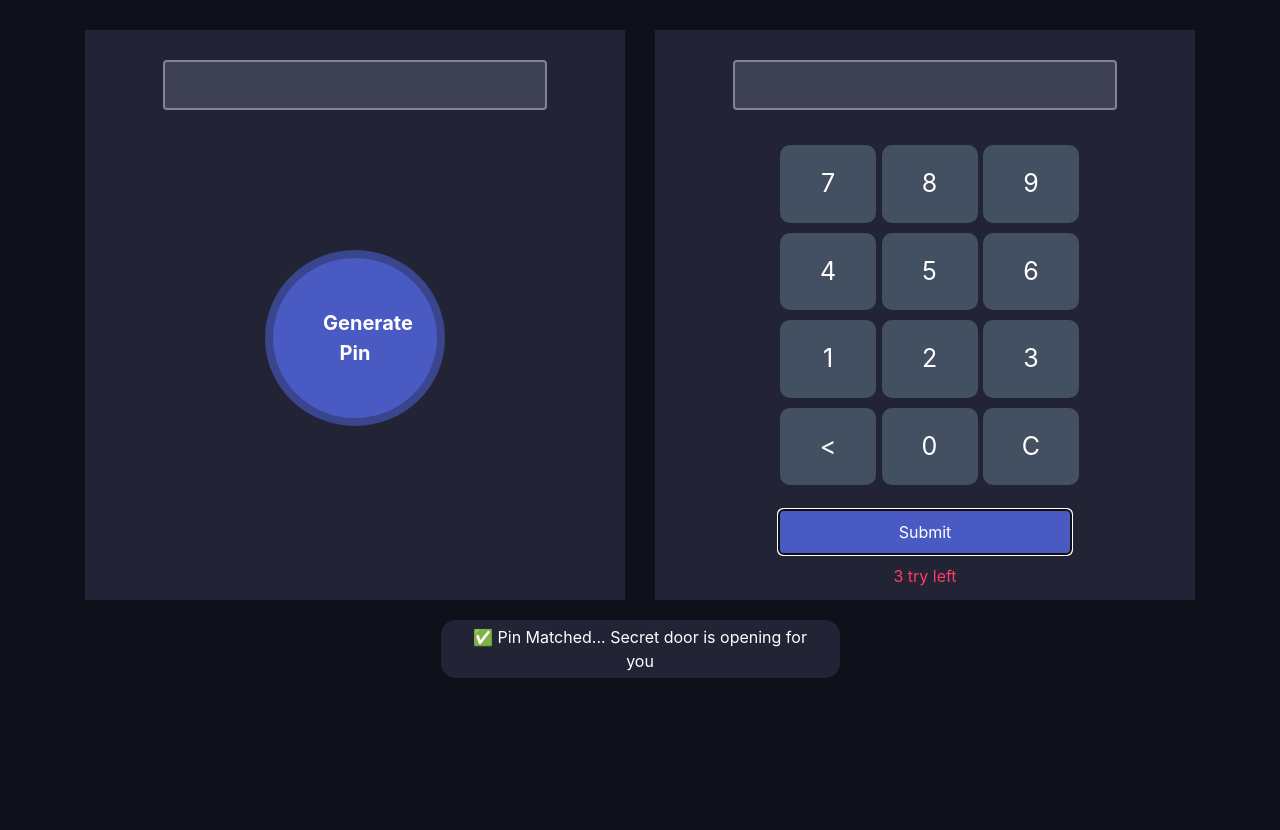
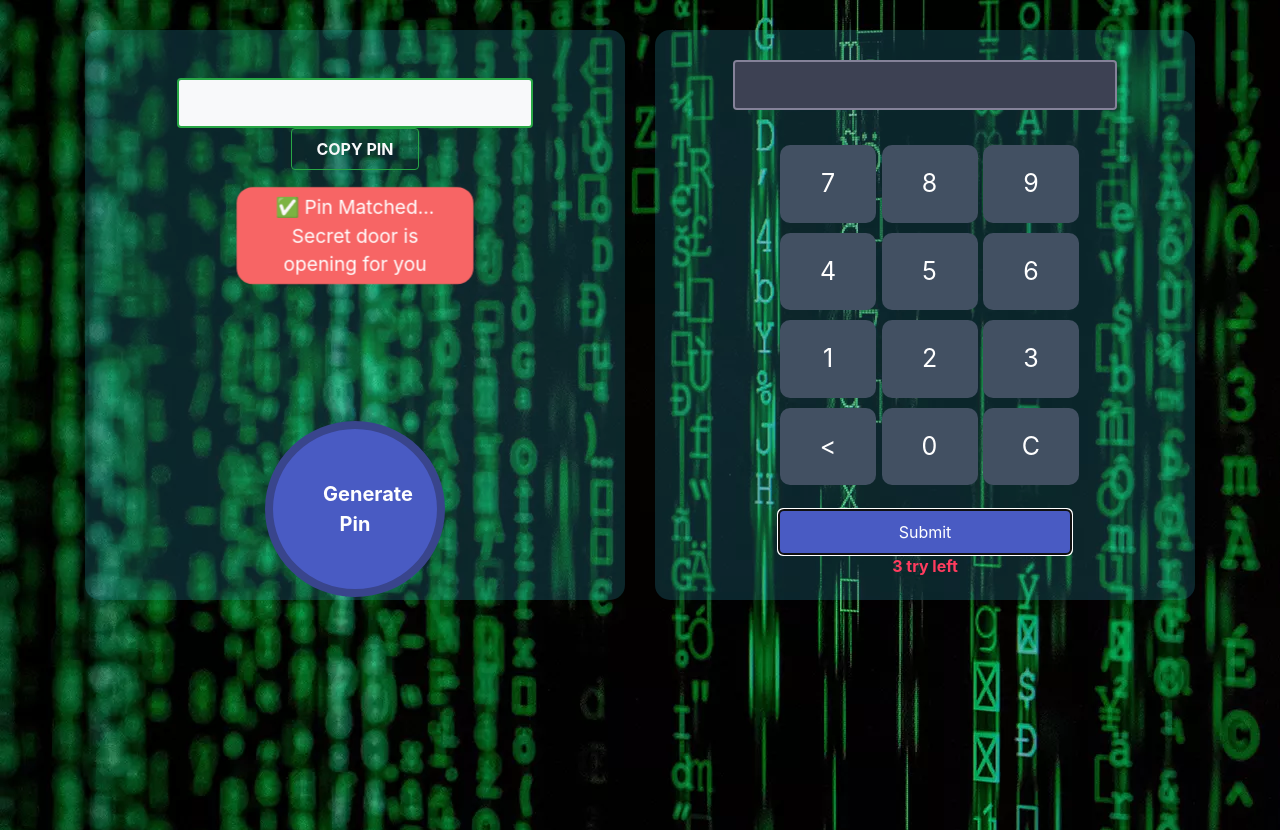
Before and after one commit to sajeeb-ahmeed/verify-OTP, a plain HTML site: page index.html in a window 1280 px wide. Both pictures are taken after a click on the button "Submit". Drawn offline with nearby package versions, Linux system fonts and the light colour scheme.

Commit message:
verify validation

```diff
--- a/app.js
+++ b/app.js
@@ -47,3 +47,9 @@ function verifyPin() {
         failError.style.display = 'block';
     }
 }
+
+// copy code
+function clippadBtn() {
+    const pincopy = document.getElementById('display-pin').value;
+    window.navigator.clipboard.writeText(pincopy)
+}
--- a/index.html
+++ b/index.html
@@ -14,8 +14,19 @@
     <div class="container">
         <div class="row">
             <div class="col-md-6">
-                <div class="pin-generator half-width">
-                    <input id="display-pin" class="form-control" type="text">
+
+                <div class="pin-generator half-width p-5">
+                    <input id="display-pin" disabled
+                        class=" text-dark bg-light font-weight-bold  m-auto border-success rounded" type="text">
+                    <br>
+                    <button onclick="clippadBtn()"
+                        class="btn btn-outline-success font-weight-bold text-uppercase text-light py-2 px-4 m-auto d-block">Copy
+                        Pin</button>
+                    <div class="notify-section">
+                        <p id="notify-fail" class="notify my-btn-pulse-grow ">❌ Pin Didn't Match, Please try again</p>
+                        <p id="notify-success" class="notify my-btn-pulse-grow ">✅ Pin Matched... Secret door is opening
+                            for you</p>
+                    </div>
                     <button onclick="generatePin()" class="generate-btn">Generate Pin</button>
                 </div>
             </div>
@@ -45,19 +56,17 @@
                                 <div class="button">C</div>
                             </div>
                             <div>
-                                <button onclick="verifyPin()" type="submit" class="submit-btn">Submit</button>
-                                <p class="action-left">3 try left</p>
+                                <button onclick="verifyPin()" type="submit" class="submit-btn ">Submit</button>
+                                <p class="action-left font-weight-bold ">3 try left</p>
                             </div>
                         </div>
                     </div>
                 </div>
             </div>
-            <div class="notify-section">
-                <p id="notify-fail" class="notify">❌ Pin Didn't Match, Please try again</p>
-                <p id="notify-success" class="notify">✅ Pin Matched... Secret door is opening for you</p>
-            </div>
+
         </div>
         <script src="app.js"></script>
+    </div>
 </body>
 
 </html>
--- a/style.css
+++ b/style.css
@@ -3,17 +3,21 @@
 }
 
 body {
-    background: #10101B;
+    /* background: #10101B; */
     height: 100vh;
+    background-image: url(./image/unsplash-hacking-bug-bounty.webp);
 }
 
 .container {
     margin-top: 30px;
+    /* background-image: url(./image/binary-code-greenjpg.jpg); */
 }
 
 .half-width {
     height: 570px;
-    background: #222436;
+    background-color: rgba(54, 184, 207, 0.2);
+    color: rgba(45, 49, 43, 0.2);
+    border-radius: 15px;
     padding: 30px;
     text-align: center;
 }
@@ -97,22 +101,59 @@ input[type='text']:focus {
 }
 
 .notify {
-    color: #fff;
+    color: #ffffff;
     text-align: center;
     margin: 0 auto;
-    background: #222436;
+    background: rgb(247, 101, 101);
     margin-top: 20px;
+    font-size: 18px;
     border-radius: 15px;
     padding: 5px 20px;
     display: none;
+
 }
 
 .notify-section {
-    width: 35%;
+    width: 50%;
     margin: 0 auto;
+    margin-top: 20px;
 }
 
 .action-left {
     color: #FF3C5F;
-    margin-top: 10px;
+
 }
+
+.my-btn-pulse-grow {
+
+    vertical-align: middle;
+    -webkit-transform: perspective(1px) translateZ(0);
+    transform: perspective(1px) translateZ(0);
+    box-shadow: 0 0 1px rgba(0, 0, 0, 0);
+    animation-name: my-btn-pulse-grow;
+    -webkit-animation-name: my-btn-pulse-grow;
+    animation-name: my-btn-pulse-grow;
+    -webkit-animation-duration: 0.3s;
+    animation-duration: 0.3s;
+    -webkit-animation-timing-function: linear;
+    animation-timing-function: linear;
+    -webkit-animation-iteration-count: infinite;
+    animation-iteration-count: infinite;
+    -webkit-animation-direction: alternate;
+    animation-direction: alternate;
+}
+
+
+@-webkit-keyframes my-btn-pulse-grow {
+    to {
+        -webkit-transform: scale(1.1);
+        transform: scale(1.1);
+    }
+}
+
+@keyframes my-btn-pulse-grow {
+    to {
+        -webkit-transform: scale(1.1);
+        transform: scale(1.1);
+    }
+}
```
Also changed, not shown: image/binary-code-greenjpg.jpg (added), image/undraw_hacker_mind_6y85 (1).png (added), image/unsplash-hacking-bug-bounty.webp (added).
